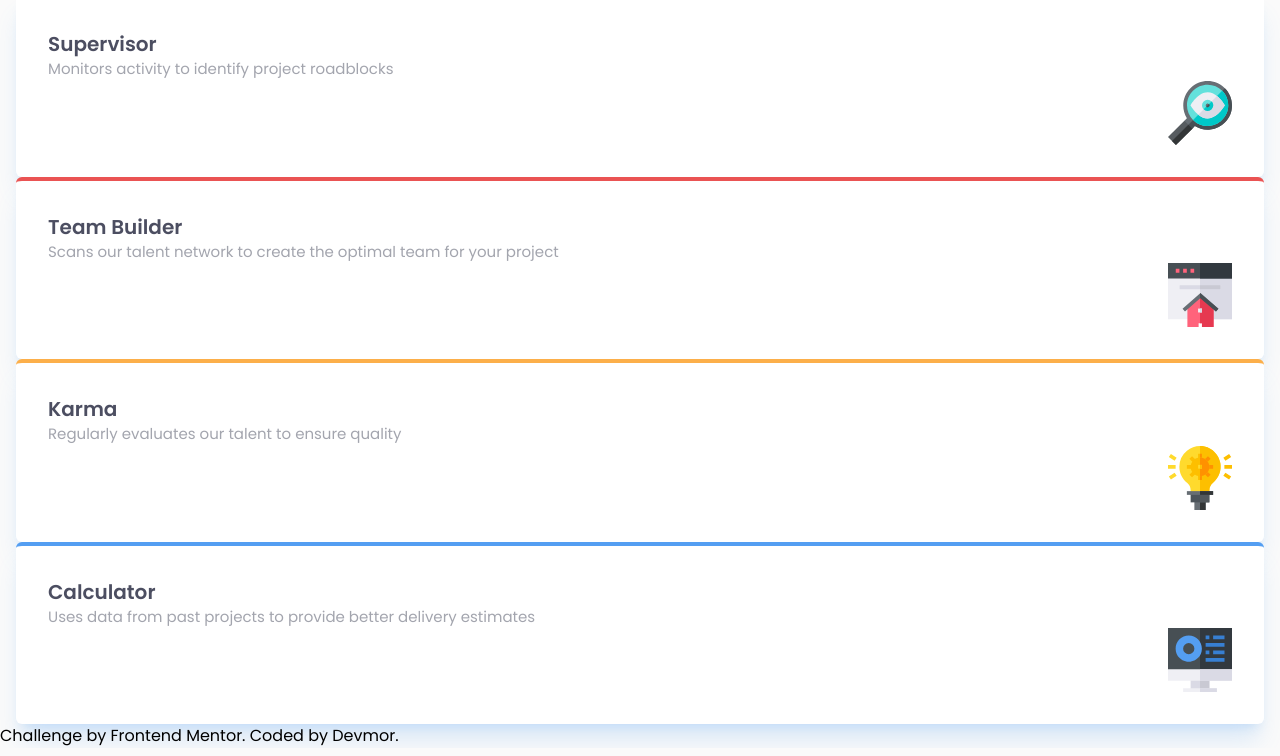
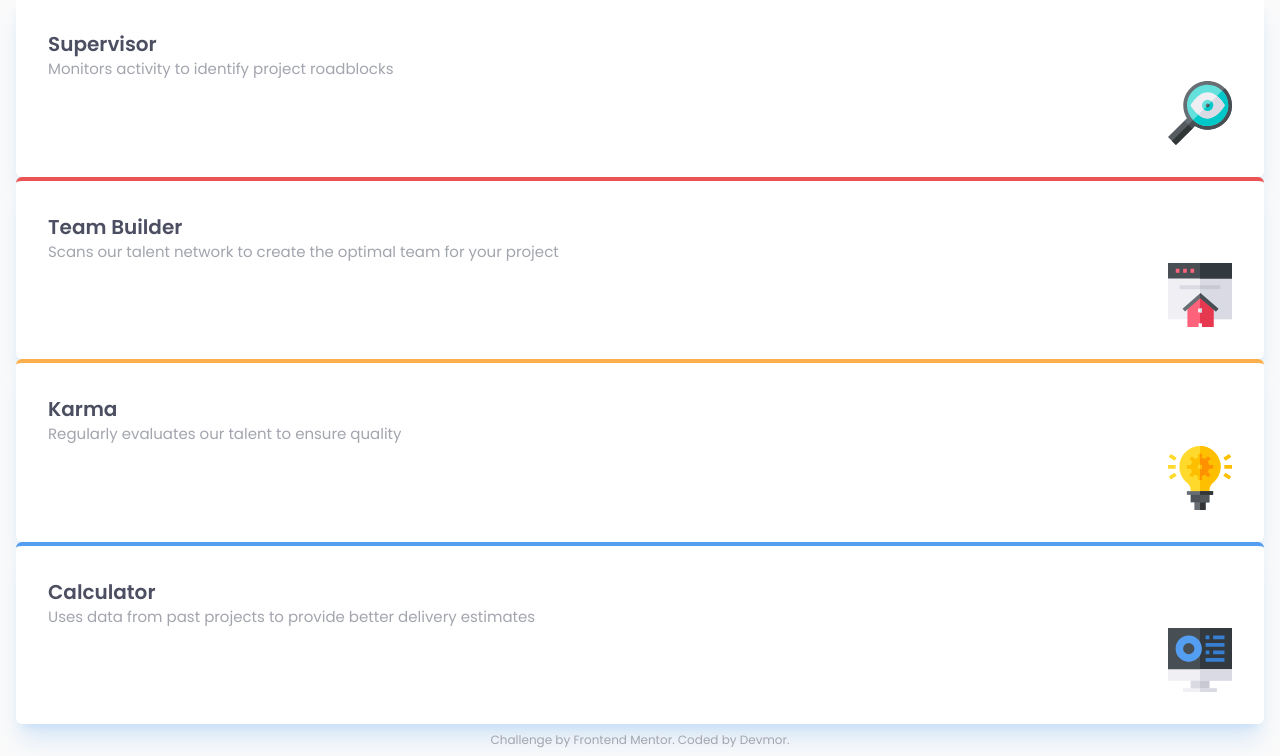
Before and after one commit to devmor-j/fm-four-card-feature-section, a website built with Vite: page index.html in a window 1280 px wide. Shown: the part 106-862 px from the top of the page. Built offline with nearby package versions, Linux system fonts and the light colour scheme.

Commit message:
Style footer

```diff
--- a/index.html
+++ b/index.html
@@ -66,10 +66,10 @@
     </main>
   </div>
 
-  <footer>
+  <footer class="text-center p-2 text-xs text-clr-grayish-blue">
     <p>
-      Challenge by <a href="https://www.frontendmentor.io?ref=challenge" target="_blank">Frontend Mentor</a>.
-      Coded by <a href="https://github.com/devmor-j/">Devmor</a>.
+      Challenge by <a class="hover:text-clr-blue" href="https://www.frontendmentor.io?ref=challenge" target="_blank">Frontend Mentor</a>.
+      Coded by <a class="hover:text-clr-blue" href="https://github.com/devmor-j/">Devmor</a>.
     </p>
   </footer>
 
```
